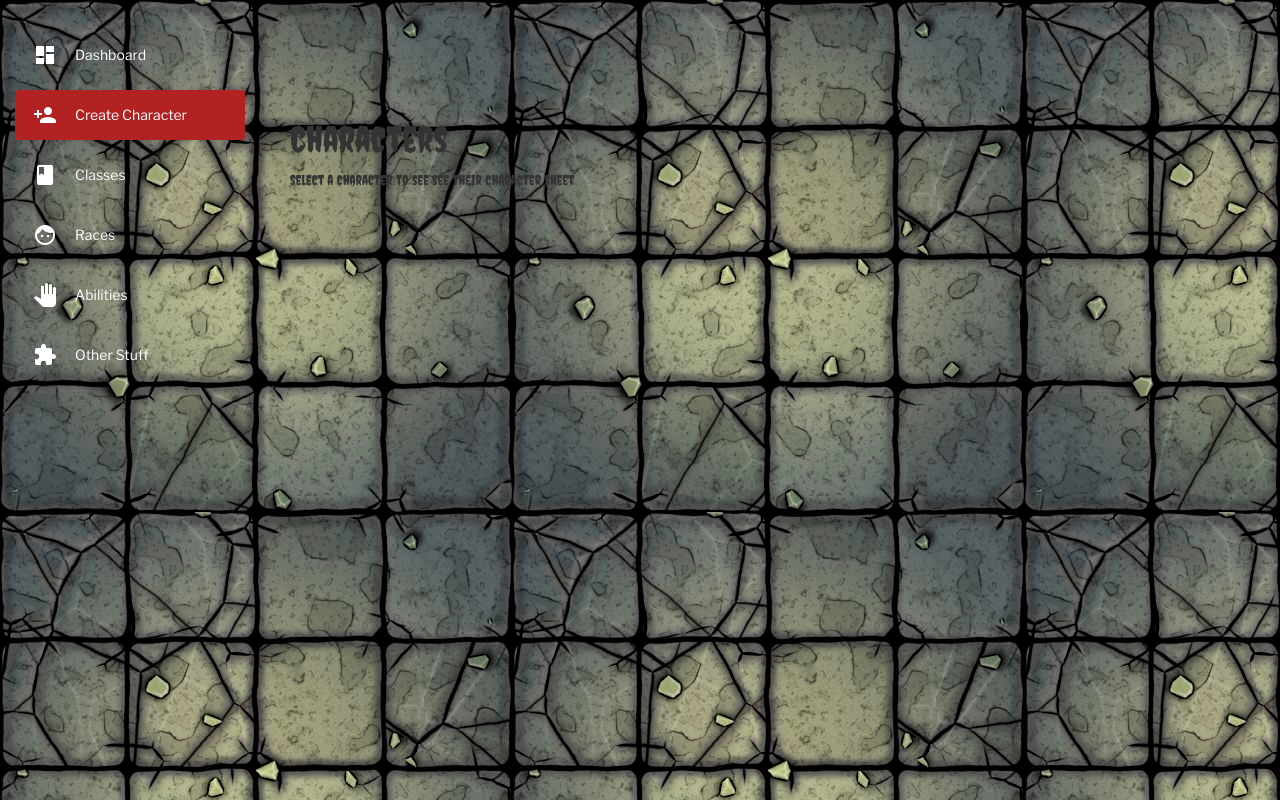
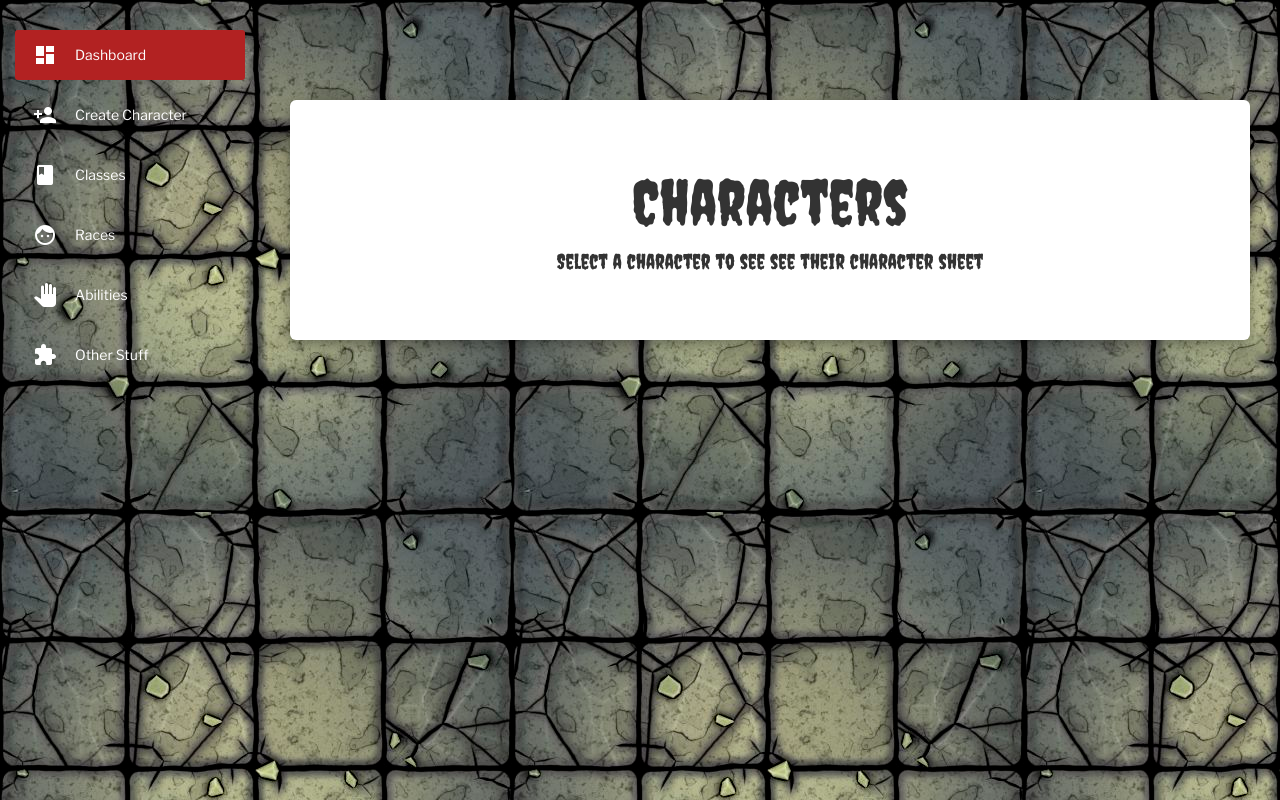
Before and after one commit to ldsz89/Oghma, a PHP site: page /dashboard.html in a window 1280 px wide. Run offline with PHP 8.4, Linux system fonts and the light colour scheme; some libraries are stand-ins or nearby versions.

Commit message:
Editing CSS

```diff
--- a/create.html
+++ b/create.html
@@ -37,8 +37,8 @@
                   <p style="color: white;">Dashboard</p>
               </a>
             </li>
-            <li>
-              <a href="create.html" style="background-color: FireBrick;">
+            <li class="active">
+              <a href="create.html">
                 <i class="material-icons" style="color: white">person_add</i>
                 <p style="color: white;">Create Character</p>
               </a>
--- a/css/output.css
+++ b/css/output.css
@@ -26,7 +26,8 @@
       background: rgba(200, 200, 200, 0.2);
       color: #000000; }
     .sidebar .nav li.active > a {
-      color: #FFFFFF; }
+      color: #FFFFFF;
+      background: #B22222; }
       .sidebar .nav li.active > a i {
         color: #FFFFFF; }
     .sidebar .nav p {
--- a/dashboard.html
+++ b/dashboard.html
@@ -30,14 +30,14 @@
       <div class="sidebar" style="background-attachment: fixed; background-image:url(test.jpg);">
         <div class="sidebar-wrapper">
           <ul class="nav">
-            <li>
+            <li class="active">
               <a href="dashboard.html">
                   <i class="material-icons" style="color: white">dashboard</i>
                   <p style="color: white;">Dashboard</p>
               </a>
             </li>
             <li>
-              <a href="create.html" style="background-color: FireBrick;">
+              <a href="create.html">
                 <i class="material-icons" style="color: white">person_add</i>
                 <p style="color: white;">Create Character</p>
               </a>
@@ -73,7 +73,7 @@
       <div class="main-panel" style="background-attachment: fixed; background-image: url(test.jpg);">
         <div class="content">
           <div class="container-fluid">
-            <div class="jumboron">
+            <div class="jumbotron">
               <h1>Characters</h1>
               <p>Select a character to see see their character sheet</p>
             </div>
--- a/scss/_sidebar-and-main-panel.scss
+++ b/scss/_sidebar-and-main-panel.scss
@@ -38,6 +38,7 @@
 
       &.active > a {
         color: #FFFFFF;
+        background: #B22222;
 
         i {
           color: #FFFFFF;
```
Also changed, not shown: 1 other file.
